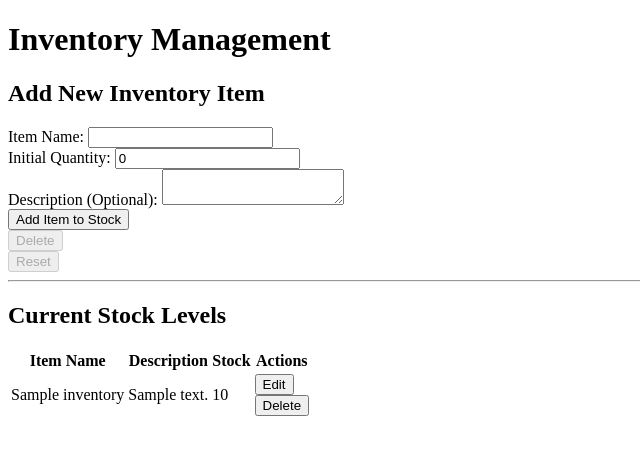
After one commit to johncarlo03/Mini-ERP-System, a PHP site: page /user/admin/inventory_management.php in a window 1280 px wide. The commit adds this page. Shown: the top 455 px of the page, without its empty margins (0-640 px from the left). Run offline with PHP 8.4, Linux system fonts and the light colour scheme; tables that the repository leaves empty or names only in its code hold one stand-in row (values such as "Sample post").

Commit message:
inventory

```diff
--- a/api/create_staff.php
+++ b/api/create_staff.php
@@ -1,5 +1,5 @@
 <?php
-include "../db.php";
+include "../../db.php";
 
 if (isset($_POST['signup'])) {
 
--- /dev/null
+++ b/api/inventory.php
@@ -0,0 +1,64 @@
+<?php
+// ====================================================================
+// 1. DATABASE CONNECTION AND INITIAL SETUP
+// ====================================================================
+require '../../db.php'; // Ensure your db_connect.php is in the same directory
+
+$message = ''; // To display success or error messages
+
+if ($_SERVER["REQUEST_METHOD"] == "POST") {
+    $id = isset($_POST["id"]) ? trim($_POST["id"]) : '';
+    $item_name = trim($_POST['item_name']);
+    $description = trim($_POST['description']);
+    $qty = (int)$_POST['qty'];
+
+    // Basic Validation
+    if (empty($item_name) || $qty < 0) {
+        $message = '<div>Error: Item Name is required and Quantity must be 0 or more.</div>';
+    } elseif(!empty($id)){
+        $edit_sql = "UPDATE inventory SET item_name = ?, qty = ?, description = ? WHERE id = ?";
+        $edit_stmt = $conn->prepare($edit_sql);
+        $edit_stmt->execute([$item_name, $qty, $description, $id]);
+    } else {
+        try {
+            // Prepare the INSERT statement for inventory
+            $check_sql = "SELECT COUNT(*) FROM inventory WHERE item_name = ?";
+            $check_stmt = $conn->prepare($check_sql);
+            $check_stmt->execute([$item_name]);
+
+            $count = $check_stmt->fetchColumn();
+
+            if($count > 0){
+                $message = '<div>Error: Item **"' . htmlspecialchars($item_name) . '"** already exists in inventory.</div>';
+            } else {
+            $sql = "INSERT INTO inventory (item_name, description, qty) VALUES (?, ?, ?)";
+            $stmt = $conn->prepare($sql);
+            $stmt->execute([$item_name, $description, $qty]);
+
+            $message = '<div>Item **"' . htmlspecialchars($item_name) . '"** added successfully!</div>';
+
+            // $action = "Added item: " . $item_name . " (Qty: " . $qty . ")";
+            // $log_sql = "INSERT INTO audit_logs (user_id, action, date_time) VALUES (?, ?, NOW())";
+            // $log_stmt = $conn->prepare($log_sql);
+            // $log_stmt->execute([$user_id, $action]);
+
+            }
+
+        } catch (PDOException $e) {
+            $message = '<div>Database Error: ' . $e->getMessage() . '</div>';
+        }
+    }
+}
+
+// ====================================================================
+// 3. FETCH ALL INVENTORY ITEMS (VIEW STOCK LEVELS)
+// ====================================================================
+try {
+    $sql = "SELECT id, item_name, description, qty FROM inventory ORDER BY item_name ASC";
+    $stmt = $conn->query($sql);
+    $items = $stmt->fetchAll();
+} catch (PDOException $e) {
+    $error_message = "Error fetching inventory: " . $e->getMessage();
+    $items = [];
+}
+?>
--- a/user/admin/admin.php
+++ b/user/admin/admin.php
@@ -17,6 +17,7 @@ if (!isset($_SESSION['id'])) {
 </head>
 <body>
     <a href="staff_creation.php">Staffs</a>
+    <a href="inventory_management.php">Inventory Management</a>
 
     <form action="../../api/logout.php" method="POST">
         <button type="submit">Logout</button>
--- /dev/null
+++ b/user/admin/inventory_management.php
@@ -0,0 +1,122 @@
+<?php
+
+include "../../api/inventory.php";
+
+?>
+
+<!DOCTYPE html>
+<html lang="en">
+<head>
+    <meta charset="UTF-8">
+    <title>Mini ERP - Inventory Management</title>
+</head>
+<body>
+    <device>
+        <h1>Inventory Management</h1>
+
+        <?php echo $message; ?>
+
+        <div>
+            <h2>Add New Inventory Item</h2>
+            <form method="POST" action="inventory_management.php">
+                <!-- <input type="hidden" name="action" value="add_item"> -->
+                <div>
+                    <input type="hidden" id="product_id" name="id">
+                    <div>
+                        <label for="item_name">Item Name:</label>
+                        <input type="text" id="item_name" name="item_name" required>
+                    </div>
+                    <div class="form-group" style="flex: 1;">
+                        <label for="qty">Initial Quantity:</label>
+                        <input type="number" id="qty" name="qty" required value="0" min="0">
+                    </div>
+                </div>
+
+                <div>
+                    <label for="description">Description (Optional):</label>
+                    <textarea id="description" name="description" rows="2"></textarea>
+                </div>
+
+                <button type="submit">Add Item to Stock</button>
+            </form>
+
+            <form action="../../api/delete_item.php" method="POST">
+                <input type="hidden" id="delete_product_id" name="delete_id">
+                <button type="submit"  id="deleteBtn" disabled>Delete</button>
+                </form>
+                <button id="resetBtn" onclick="resetForm()" disabled>Reset</button>
+
+        </div>
+
+        <hr>
+
+        <h2>Current Stock Levels</h2>
+
+        <?php if (isset($error_message)): ?>
+            <div>
+                <?php echo $error_message; ?>
+            </div>
+        <?php elseif (empty($items)): ?>
+            <div>
+                <p>The inventory is currently empty. Please use the form above to add an item.</p>
+            </div>
+        <?php else: ?>
+            <table>
+                <thead>
+                    <tr>
+                        <th>Item Name</th>
+                        <th>Description</th>
+                        <th>Stock</th>
+                        <th>Actions</th>
+                    </tr>
+                </thead>
+                <tbody>
+                    <?php foreach ($items as $item): ?>
+                            <td><?php echo htmlspecialchars($item['item_name']); ?></td>
+                            <td><?php echo htmlspecialchars($item['description']); ?></td>
+                            <td><?php echo htmlspecialchars($item['qty']); ?></td>
+                            <td>
+                                    <button onclick="fillForm(
+                                    <?php echo htmlspecialchars($item['id']); ?>,
+                                    '<?php echo htmlspecialchars($item['item_name']); ?>',
+                                    '<?php echo htmlspecialchars($item['description']); ?>',
+                                    <?php echo htmlspecialchars($item['qty']); ?>
+                                )">
+                                    Edit
+                                </button>
+                                 <form action="../../api/delete_item.php" method="POST">
+                                    <input type="hidden" value="<?php echo htmlspecialchars($item['id']); ?>"name="delete_id">
+                                    <button type="submit">Delete</button>
+                                </form>
+                            </td>
+                        </tr>
+                    <?php endforeach; ?>
+                </tbody>
+            </table>
+        <?php endif; ?>
+    </div>
+
+    <script>
+    function fillForm(id, name, description, qty) {
+    document.getElementById('product_id').value = id;
+    document.getElementById('item_name').value = name;
+    document.getElementById('description').value = description;
+    // document.getElementById('product-price').value = price;
+    document.getElementById('qty').value = qty;
+    document.getElementById('delete_product_id').value = id;
+    document.getElementById('deleteBtn').disabled = false;
+    document.getElementById('resetBtn').disabled = false;
+    }
+
+    function resetForm() {
+document.getElementById('delete_product_id').value = '';
+document.getElementById('product_id').value = '';
+document.getElementById('item_name').value = '';
+document.getElementById('description').value = '';
+document.getElementById('qty').value = '';
+document.getElementById('deleteBtn').disabled = true;
+document.getElementById('resetBtn').disabled = true;
+}
+    </script>
+</body>
+</html>
--- a/user/admin/staff_creation.php
+++ b/user/admin/staff_creation.php
@@ -1,5 +1,5 @@
 <?php
-include "../api/create_staff.php"
+include "../../api/create_staff.php";
 ?>
 
 <!DOCTYPE html>
@@ -15,7 +15,7 @@ include "../api/create_staff.php"
         <input type="text" name="email" placeholder="Email">
         <input type="text" name="password" placeholder="Password">
         <input type="text" name="password_confirm" placeholder="Password Confirm">
-        <button type="submit" name="signup">Sign Up</button>
+        <button type="submit" name="signup">Create Staff</button>
     </form>
 
     <p><?php
```
Also changed, not shown: api/delete_item.php (added, +24 -0 lines), user/staff/staff.php (+16 -0 lines).
